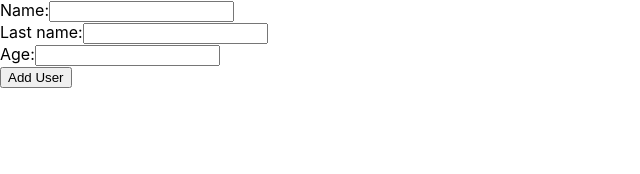
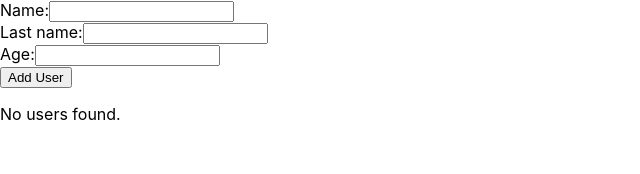
Before and after one commit to josera980/ReactEx01, a React (Create React App) app: page / in a window 1280 px wide. Shown: the top 174 px of the page, without its empty margins (0-640 px from the left). Built offline with nearby package versions, Linux system fonts and the light colour scheme.

Commit message:
Changing the Users list to a separate component.

```diff
--- a/src/App.js
+++ b/src/App.js
@@ -1,5 +1,6 @@
 import React, { useState } from "react";
 
+import UsersList from "./components/Lists/UsersList";
 import UserInputs from "./components/Inputs/UserInputs";
 
 function App() {
@@ -14,10 +15,16 @@ function App() {
   };
   console.log(usersInfo);
 
+  let content = <p>No users found.</p>;
+
+  if (usersInfo.length > 1) {
+    content = <UsersList items={usersInfo} />;
+  }
+
   return (
     <div>
       <UserInputs onAddUser={addUserHandler} />
-      {usersInfo}
+      {content}
     </div>
   );
 }
--- /dev/null
+++ b/src/components/Lists/UsersList.js
@@ -0,0 +1,11 @@
+const UsersList = (props) => {
+  return (
+    <ul>
+      {props.items.map((user) => {
+        return user;
+      })}
+    </ul>
+  );
+};
+
+export default UsersList;
```
Also changed, not shown: src/components/Lists/UsersList.module.css (added).
